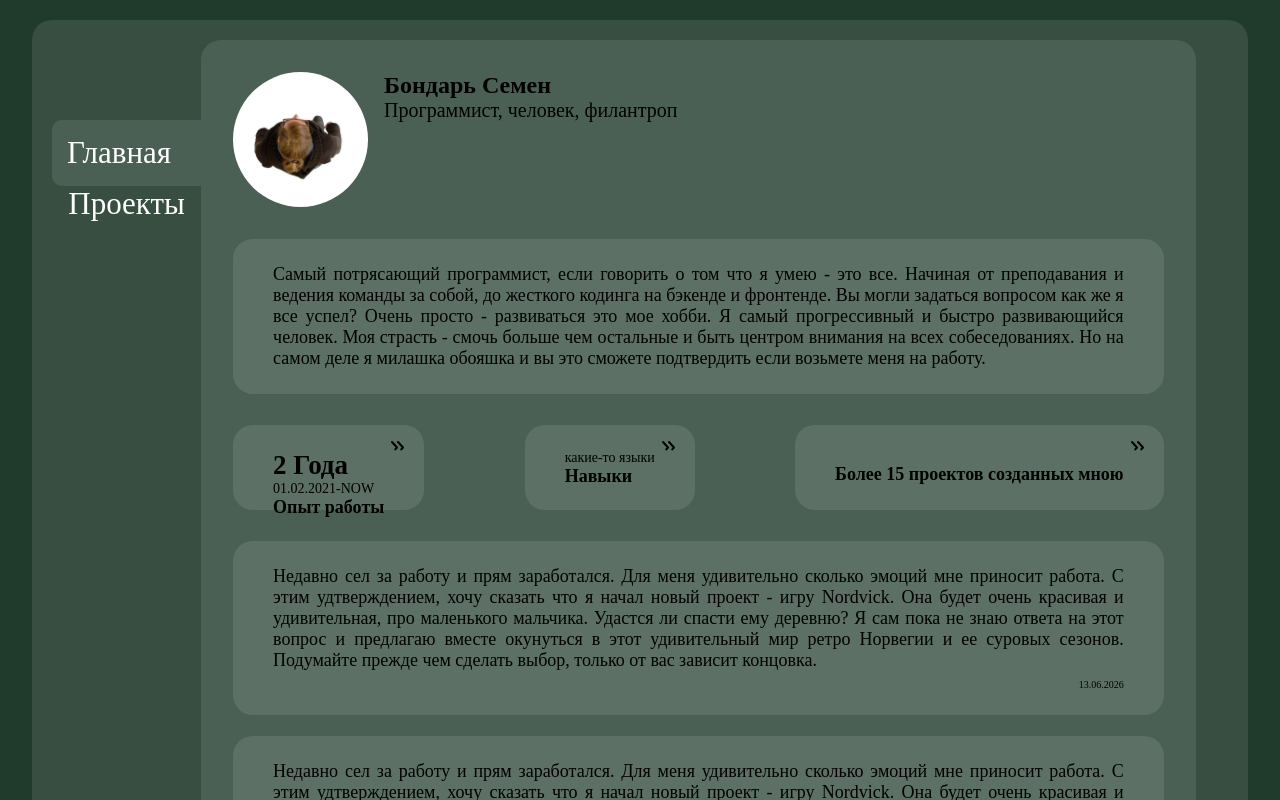
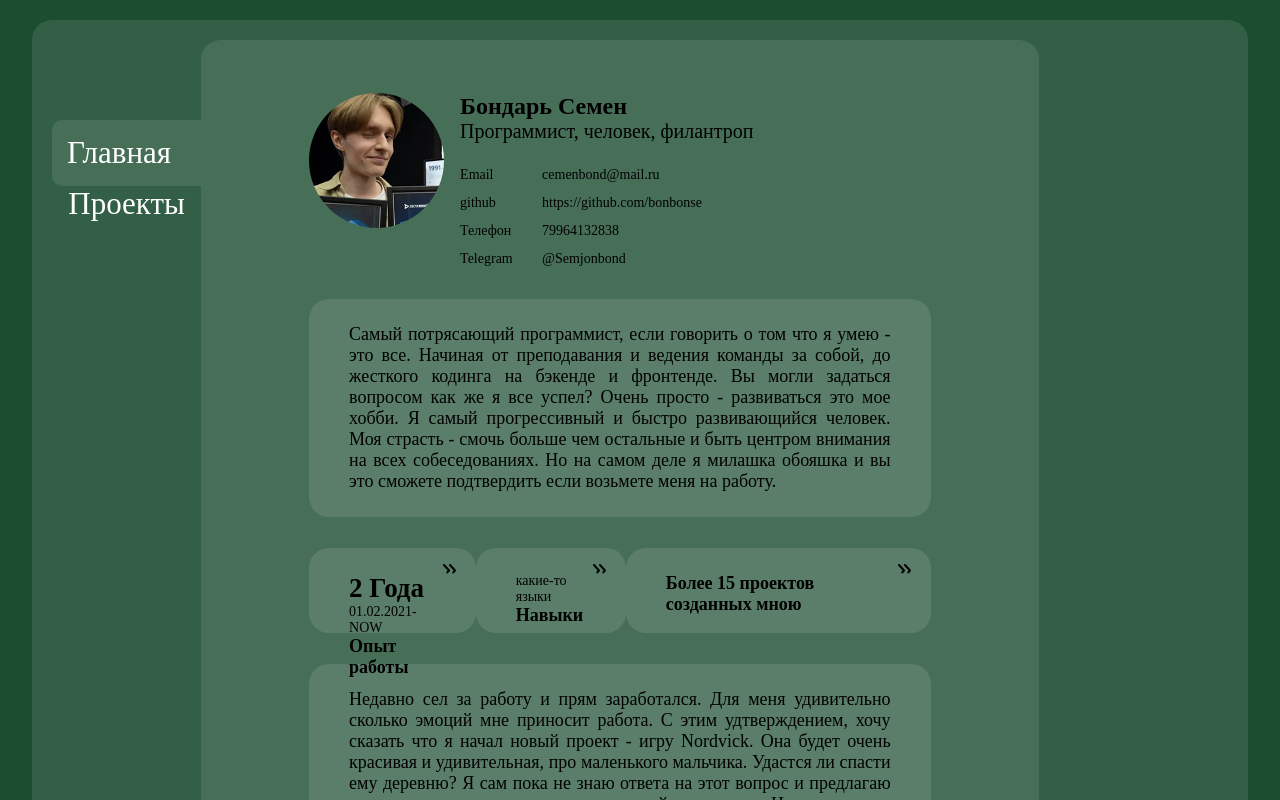
Before and after one commit to bonbonse/bonbonse.github.io, a Vue app: page / in a window 1280 px wide. Shown: the top 800 px of the page. Built offline with nearby package versions, Linux system fonts and the light colour scheme; the HTML template or start-up script is replaced by a standard one.

Commit message:
подправил projects и фон в Main

```diff
--- a/src/components/layout/AppSidebar.vue
+++ b/src/components/layout/AppSidebar.vue
@@ -11,14 +11,25 @@ export default defineComponent({
     data() {
         return {
             routerLinkItems: [
-                { caption: 'Главная', link: '/', is_active: true },
+                { caption: 'Главная', link: '/', is_active: false },
                 { caption: 'Проекты', link: '/projects', is_active: false },
             ] as RouterLinkItem[],
         };
     },
     methods: {
+        setActiveByPath(path: string) {
+            this.routerLinkItems.map((item) => item.is_active = item.link === path);
+        },
         handleSelectRouterLink(selectedRouterLink: RouterLinkItem) {
-            this.routerLinkItems.map((item) => item.is_active = item == selectedRouterLink);
+            this.setActiveByPath(selectedRouterLink.link);
+        }
+    },
+    mounted() {
+        this.setActiveByPath(this.$route.path);
+    },
+    watch: {
+        '$route'(to) {
+            this.setActiveByPath(to.path);
         }
     },
 });
@@ -32,7 +43,7 @@ export default defineComponent({
                 :key="item.caption"
                 :to="item.link"
                 :class="['nav-link', item.is_active ? 'active' : '']"
-                @click.prevent="handleSelectRouterLink(item)"
+                @click="handleSelectRouterLink(item)"
             >{{ item.caption }}</router-link>
         </nav>
     </div>
@@ -45,7 +56,7 @@ export default defineComponent({
         display: flex;
         flex-direction: column;
         align-items: center;
-        justify-content: left;
+        justify-content: right;
         .nav-link {
             color: white;
             text-decoration: none;
--- a/src/components/layout/ContentWrapper.vue
+++ b/src/components/layout/ContentWrapper.vue
@@ -7,7 +7,7 @@
 <style lang="scss">
 .app-content-wrapper {
     border-radius: 20px;
-    width: 95%;
+    width: 80%;
     height: 95%;
     background-color: rgba(255, 255, 255, 0.1);
     overflow-y: auto;
--- a/src/components/projects/ProjectsContent.vue
+++ b/src/components/projects/ProjectsContent.vue
@@ -29,10 +29,10 @@ export default defineComponent({
   flex: 1;
 
   .card {
-    background-color: rgb(white, 0.7);
+    background-color: rgba(white, 0.7);
 
     &__photo {
-      width: 100%;
+      width: 541px;
       display: block;
       border-radius: 20px 20px 0 0;
     }
@@ -48,9 +48,13 @@ export default defineComponent({
 @media (max-width: 768px) {
   .projects-content {
     .card {
+      padding: 20px;
       &__text {
         padding: 16px 20px;
         font-size: 15px;
+      }
+      &__photo {
+        width: 250px;
       }
     }
   }
--- a/src/styles/_colors.scss
+++ b/src/styles/_colors.scss
@@ -1,5 +1,5 @@
 // Backgrounds
-$bg-primary: #203A2B;
+$bg-primary: #1b4d30;
 $bg-secondary: rgba(255, 255, 255, 0.1);
 
 // Text
--- a/src/views/MainView.vue
+++ b/src/views/MainView.vue
@@ -42,6 +42,24 @@ export default defineComponent({
         <div class="profile__info">
           <div class="profile__name">Бондарь Семен</div>
           <div class="profile__description">Программист, человек, филантроп</div>
+          <div class="profile__contacts">
+            <div class="profile__contact">
+              <div class="profile__contact-label">Email</div>
+              <div class="profile__contact-value">cemenbond@mail.ru</div>
+            </div>
+            <div class="profile__contact">
+              <div class="profile__contact-label">github</div>
+              <div class="profile__contact-value">https://github.com/bonbonse</div>
+            </div>
+            <div class="profile__contact">
+              <div class="profile__contact-label">Телефон</div>
+              <div class="profile__contact-value">79964132838</div>
+            </div>
+            <div class="profile__contact">
+              <div class="profile__contact-label">Telegram</div>
+              <div class="profile__contact-value">@Semjonbond</div>
+            </div>
+          </div>
         </div>
       </div>
       <div class="content">
@@ -68,7 +86,7 @@ export default defineComponent({
 
 <style lang="scss" scoped>
 .main-page {
-  padding: 2rem;
+  padding: 53px 108px;
 
   .profile {
     display: flex;
@@ -98,6 +116,28 @@ export default defineComponent({
     &__description {
       font-size: 20px;
       color: $text-dark;
+    }
+
+    &__contacts {
+      display: flex;
+      flex-direction: column;
+      gap: 12px;
+      margin-top: 24px;
+    }
+
+    &__contact {
+      display: flex;
+      gap: 12px;
+
+      &-label {
+        font-size: 14px;
+        color: $text-dark;
+        min-width: 70px;
+      }
+
+      &-value {
+        font-size: 14px;
+      }
     }
   }
 
@@ -147,6 +187,14 @@ export default defineComponent({
       &__description {
         font-size: 16px;
       }
+      &__contact {
+        flex-direction: column;
+        gap: 2px;
+
+        &-label {
+          min-width: unset;
+        }
+      }
     }
 
     .content {
--- a/src/views/ProjectsView.vue
+++ b/src/views/ProjectsView.vue
@@ -7,6 +7,7 @@ import { defineComponent } from 'vue';
 type ProjectItem = {
   name: string;
   description: string;
+  photo?: string;
 };
 
 export default defineComponent({
@@ -19,7 +20,7 @@ export default defineComponent({
     return {
       activeIndex: null as number | null,
       projects: [
-        { name: 'Проект 1', description: 'Описание первого проекта. Здесь будет подробная информация о том, чем я занимался в этом проекте, какие технологии использовал и каких результатов достиг.' },
+        { name: 'Проект 1', description: 'Описание первого проекта. Здесь будет подробная информация о том, чем я занимался в этом проекте, какие технологии использовал и каких результатов достиг.', photo: '/src/assets/photo.jpg' },
         { name: 'Проект 2', description: 'Описание второго проекта. Интересная задача с нестандартным решением, которое позволило добиться отличных показателей производительности.' },
         { name: 'Проект 3', description: 'Описание третьего проекта. Командная работа над крупным сервисом, где я отвечал за архитектуру бэкенда и координацию разработки.' },
         { name: 'Проект 4', description: 'Описание четвертого проекта. Пет-проект, который вырос в полноценный продукт с тысячами пользователей.' },
@@ -50,7 +51,7 @@ export default defineComponent({
       <ProjectsContent
         v-if="activeProject"
         :text="activeProject.description"
-        photo="/src/assets/photo.jpg"
+        :photo="activeProject.photo"
       />
     </div>
   </ContentWrapper>
@@ -61,7 +62,6 @@ export default defineComponent({
   padding: 2rem;
   display: flex;
   height: 100%;
-  gap: 24px;
 }
 
 @media (max-width: 768px) {
```
Also changed, not shown: src/assets/photo.jpg, 8 other files (tests, documents, lock files or other folders).
